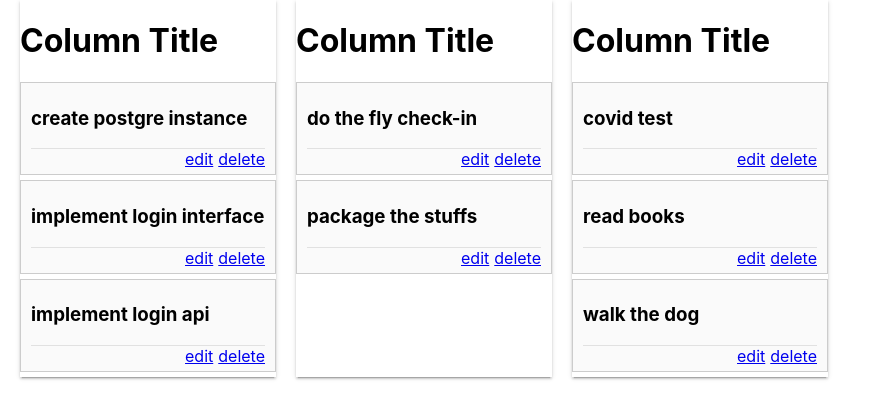
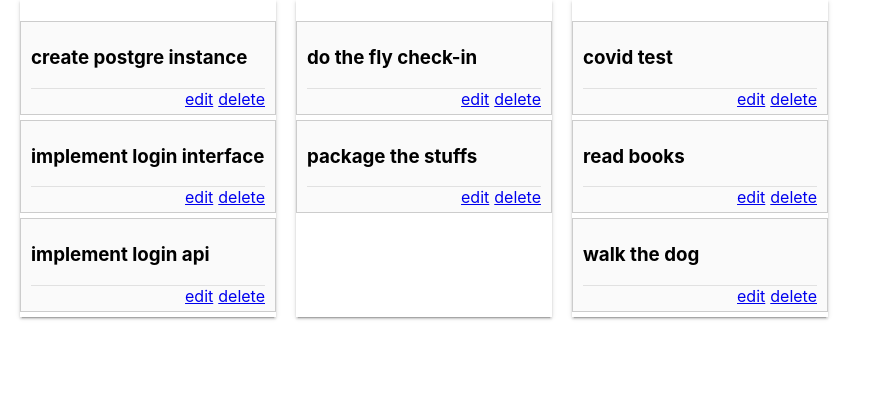
Before and after one commit to ricardotulio/board, a React (Create React App) app: page / in a window 1280 px wide. Shown: the top 418 px of the page, without its empty margins (0-873 px from the left). Built offline with nearby package versions, Linux system fonts and the light colour scheme.

Commit message:
components: remove ColumnTitle component
Removed to reduce the complexity.

```diff
--- a/src/components/Column/Column.jsx
+++ b/src/components/Column/Column.jsx
@@ -1,10 +1,9 @@
 import React from 'react'
 import styles from './styles.module.css'
-import ColumnTitle from './ColumnTitle'
 
 const Column = ({ children, title }) => (
   <div className={ styles.column }>
-    <ColumnTitle>{ title }</ColumnTitle>
+    <h1>{ title }</h1>
     <div className={ styles.cards }>
       { children }
     </div>
--- a/src/components/Column/ColumnTitle/ColumnTitle.jsx
+++ /dev/null
@@ -1,9 +0,0 @@
-import React from 'react'
-
-const ColumnTitle = ({ children }) => {
-  if( typeof children === 'string' || children instanceof String )
-    return <h1>{ children }</h1>
-  return <h1>Column Title</h1>
-}
-
-export default ColumnTitle
--- a/src/components/Column/ColumnTitle/index.jsx
+++ /dev/null
@@ -1 +0,0 @@
-export { default } from './ColumnTitle'
```
Also changed, not shown: 1 other file (tests, documents, lock files or other folders).
